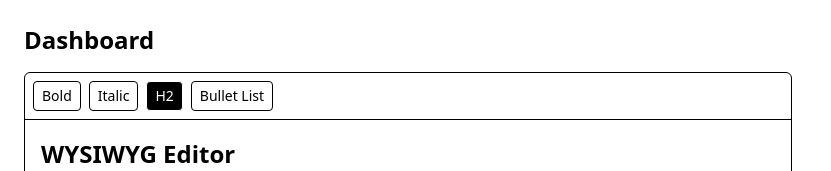
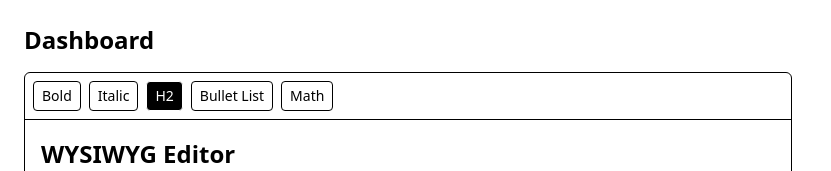
Before and after one commit to tknkaa/notion-clone, a Next.js app: page /1/1 in a window 1280 px wide. Shown: the top 171 px of the page, without its empty margins (0-831 px from the left). Built offline with nearby package versions, Linux system fonts and the light colour scheme.

Commit message:
rendering katex

```diff
--- /dev/null
+++ b/app/[teamId]/[pageId]/MathView.tsx
@@ -0,0 +1,50 @@
+"use client";
+import { useState, useRef, useEffect } from "react";
+import { NodeViewWrapper } from "@tiptap/react";
+import type { NodeViewProps } from "@tiptap/react";
+import katex from "katex";
+
+export default function MathView({ node, updateAttributes }: NodeViewProps) {
+	const [editing, setEditing] = useState(!node.attrs.latex);
+	const [draft, setDraft] = useState<string>(node.attrs.latex);
+	const textareaRef = useRef<HTMLTextAreaElement>(null);
+
+	useEffect(() => {
+		if (editing) textareaRef.current?.focus();
+	}, [editing]);
+
+	const commit = () => {
+		updateAttributes({ latex: draft });
+		setEditing(false);
+	};
+
+	if (editing) {
+		return (
+			<NodeViewWrapper as="span">
+				<textarea
+					ref={textareaRef}
+					value={draft}
+					onChange={(e) => setDraft(e.target.value)}
+					onKeyDown={(e) => {
+						if (e.key === "Enter" && !e.shiftKey) {
+							e.preventDefault();
+							commit();
+						}
+						if (e.key === "Escape") commit();
+					}}
+					onBlur={commit}
+				/>
+			</NodeViewWrapper>
+		);
+	}
+
+	const html = katex.renderToString(node.attrs.latex || "\\square", {
+		throwOnError: false,
+	});
+
+	return (
+		<NodeViewWrapper as="span" onClick={() => setEditing(true)}>
+			<span dangerouslySetInnerHTML={{ __html: html }} />
+		</NodeViewWrapper>
+	);
+}
--- a/app/[teamId]/[pageId]/TiptapPlayground.tsx
+++ b/app/[teamId]/[pageId]/TiptapPlayground.tsx
@@ -2,10 +2,11 @@
 
 import StarterKit from "@tiptap/starter-kit";
 import { EditorContent, useEditor } from "@tiptap/react";
+import { Math } from "./extensions";
 
 export function TiptapPlayground() {
 	const editor = useEditor({
-		extensions: [StarterKit],
+		extensions: [StarterKit, Math],
 		content:
 			"<h2>WYSIWYG Editor</h2><p>Type here and use the toolbar to format text.</p>",
 		immediatelyRender: false,
@@ -58,6 +59,14 @@ export function TiptapPlayground() {
 				>
 					Bullet List
 				</button>
+				<button
+					className={`rounded-sm border px-2 py-1 text-sm ${
+						editor.isActive("bulletList") ? "bg-black text-white" : ""
+					}`}
+					onClick={() => editor.chain().focus().insertMath().run()}
+				>
+					Math
+				</button>
 			</div>
 			<EditorContent editor={editor} />
 		</div>
--- /dev/null
+++ b/app/[teamId]/[pageId]/extensions.ts
@@ -0,0 +1,46 @@
+import { Node, mergeAttributes } from "@tiptap/core";
+import { ReactNodeViewRenderer } from "@tiptap/react";
+import MathView from "./MathView";
+
+declare module "@tiptap/core" {
+	interface Commands<ReturnType> {
+		math: {
+			insertMath: () => ReturnType;
+		};
+	}
+}
+
+export const Math = Node.create({
+	name: "math",
+	group: "inline",
+	inline: true,
+	atom: true,
+
+	addAttributes() {
+		return {
+			latex: { default: "" },
+		};
+	},
+
+	parseHTML() {
+		return [{ tag: "span[data-math]" }];
+	},
+
+	renderHTML({ HTMLAttributes }) {
+		return ["span", mergeAttributes(HTMLAttributes, { "data-math": "" })];
+	},
+
+	addCommands() {
+		return {
+			insertMath:
+				() =>
+				({ commands }) => {
+					return commands.insertContent({ type: "math", attrs: { latex: "" } });
+				},
+		};
+	},
+
+	addNodeView() {
+		return ReactNodeViewRenderer(MathView);
+	},
+});
--- a/app/layout.tsx
+++ b/app/layout.tsx
@@ -1,6 +1,7 @@
 import type { Metadata } from "next";
 import { Geist, Geist_Mono } from "next/font/google";
 import "./globals.css";
+import "katex/dist/katex.min.css";
 
 const geistSans = Geist({
 	variable: "--font-geist-sans",
--- a/package.json
+++ b/package.json
@@ -13,11 +13,13 @@
 	"dependencies": {
 		"@hono/standard-validator": "^0.2.2",
 		"@libsql/client": "^0.17.2",
+		"@tiptap/core": "^3.22.4",
 		"@tiptap/react": "^3.22.4",
 		"@tiptap/starter-kit": "^3.22.4",
 		"better-auth": "^1.6.2",
 		"drizzle-orm": "^0.45.2",
 		"hono": "^4.12.12",
+		"katex": "^0.16.45",
 		"next": "16.2.3",
 		"react": "19.2.4",
 		"react-dom": "19.2.4",
@@ -26,6 +28,7 @@
 	"devDependencies": {
 		"@biomejs/biome": "2.4.11",
 		"@tailwindcss/postcss": "^4",
+		"@types/katex": "^0.16.8",
 		"@types/node": "^20",
 		"@types/react": "^19",
 		"@types/react-dom": "^19",
```
Also changed, not shown: 1 other file (tests, documents, lock files or other folders).
